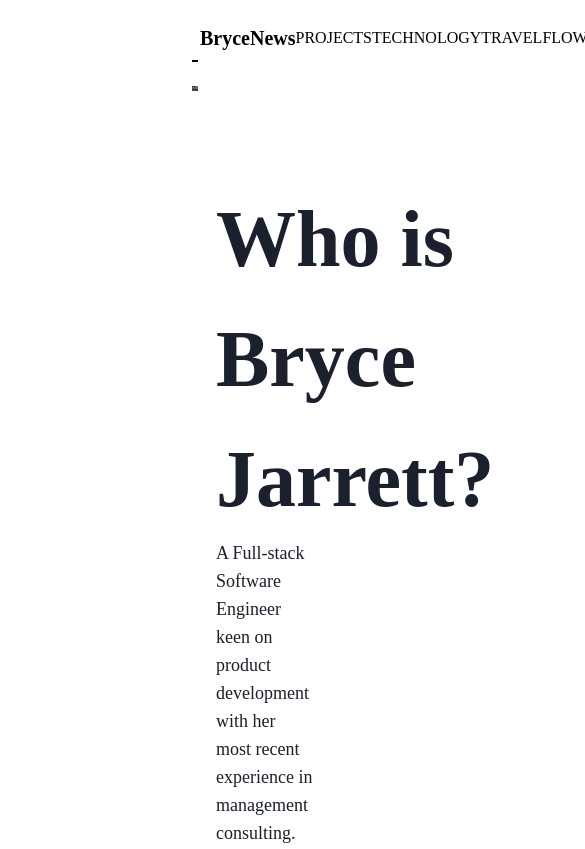
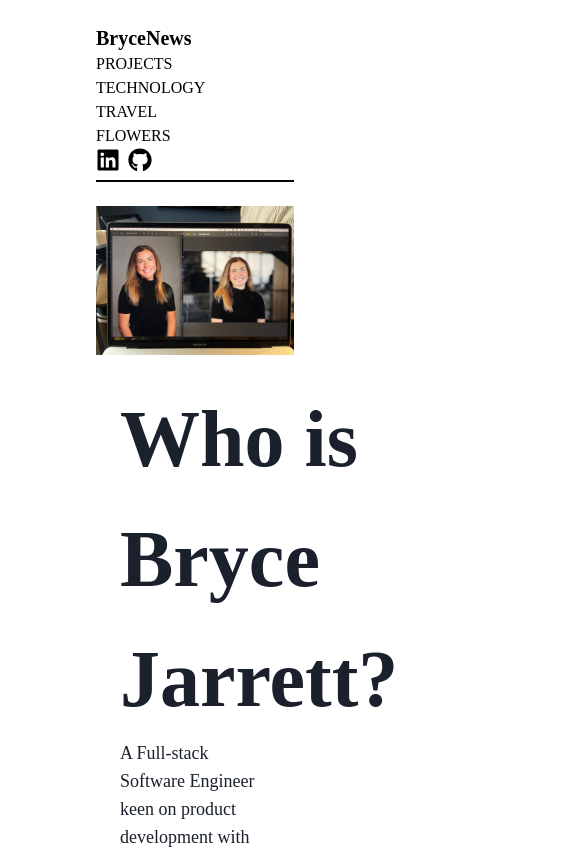
Before and after one commit to brycemara/brycejarrett, a Next.js app: page / in a window 390 px wide. Shown: the top 849 px of the page, 585 px wide, since content can reach past the window. Built offline with nearby package versions, Linux system fonts and the light colour scheme; a web font is replaced by a local one.

Commit message:
fix: responsiveness

```diff
--- a/src/components/GalleryGrid.tsx
+++ b/src/components/GalleryGrid.tsx
@@ -2,9 +2,7 @@ import Image from "next/image";
 
 export default function GalleryGrid({ images, cols }: any) {
   return (
-    <div
-      className={`mx-48 grid grid-cols-1 md:grid-cols-2 lg:grid-cols-${cols} gap-4 pt-6`}
-    >
+    <div className={`mx-48 grid md:grid-cols-2 lg:grid-cols-3 gap-4 pt-6`}>
       {images.map((img: any) => (
         <div key={img.src} className="max-w-auto">
           <div className="w-full relative pt-[100%]">
--- a/src/components/Header.tsx
+++ b/src/components/Header.tsx
@@ -1,5 +1,5 @@
 import Link from "next/link";
-import { FaLinkedin, FaGithub } from "react-icons/fa";
+import { FaLinkedin, FaGithub, FaHamburger } from "react-icons/fa";
 
 const Header = () => {
   const scrollToSection = (section: string) => {
@@ -11,9 +11,9 @@ const Header = () => {
     }
   };
   return (
-    <div className="mx-48 pt-6 pb-2 border-b-2 flex flex-row justify-between">
-      <h2 className="text-xl font-bold pl-2">BryceNews</h2>
-      <div className="w-2/5 flex flex-row justify-between pr-2 items-center">
+    <div className="mx-24 md:mx-48 pt-6 pb-2 border-b-2 flex flex-col lg:flex-row items-start lg:justify-between">
+      <h2 className="text-xl font-bold lg:pl-2">BryceNews</h2>
+      <div className="w-2/5 flex flex-col lg:flex-row justify-between pr-2 items-start lg:items-center">
         <button onClick={() => scrollToSection("projects")}>
           <h2>PROJECTS</h2>
         </button>
--- a/src/components/Landing.tsx
+++ b/src/components/Landing.tsx
@@ -3,14 +3,14 @@ import Image from "next/image";
 
 const Landing = () => {
   return (
-    <div className="mx-48 flex flex-col md:flex-row ">
+    <div className="mx-24 md:mx-48 flex flex-col lg:flex-row ">
       <Image
         src={headshot}
         alt="profile"
-        className="pt-6 w-full md:w-1/2 h-auto"
+        className="pt-6 w-full lg:w-1/2 h-auto"
       />
       <div className="flex flex-col p-6 items-start">
-        <h1 className="pt-16">
+        <h1 className="md:pt-16">
           Who is <br></br> Bryce Jarrett?
         </h1>
         <p className="text-lg">
--- a/src/components/ProjectCard.tsx
+++ b/src/components/ProjectCard.tsx
@@ -9,7 +9,7 @@ interface Props {
 
 export const ProjectCard = ({ id, Icon, name, description, tech }: Props) => {
   return (
-    <div className="w-full bg-black text-light-beige">
+    <div className="w-full bg-black text-white">
       <div
         className="relative flex flex-col items-center p-2 w-full"
         data-aos="fade-up"
@@ -19,7 +19,7 @@ export const ProjectCard = ({ id, Icon, name, description, tech }: Props) => {
         <div className="w-16 h-16 mt-4">
           <Icon size={40} />
         </div>
-        <div className="w-4/5 flex flex-col justify-between items-center h-full text-[#FF]">
+        <div className=" w-full md:w-4/5 flex flex-col justify-between text-center items-center h-full text-[#FF]">
           <h2 className="text-lg font-semibold mb-2">{name}</h2>
           <p className="text-base text-light-beige font-medium text-center pb-4">
             {description}
--- a/src/components/Projects.tsx
+++ b/src/components/Projects.tsx
@@ -4,9 +4,9 @@ import { ProjectCard } from "./ProjectCard";
 export default function Projects() {
   return (
     <div id={"projects"} className="w-full py-6 h-auto bg-black text-[#FFF]">
-      <div className="mx-48">
+      <div className="mx-24 md:mx-48">
         <h2 className="underline underline-offset-4 font-semibold">PROJECTS</h2>
-        <div className="grid grid-cols-3 gap-6">
+        <div className="grid grid-cols-1 lg:grid-cols-3 gap-6">
           {recentProjects.map((p) => {
             return <ProjectCard {...p} />;
           })}
--- a/src/components/Timeline.tsx
+++ b/src/components/Timeline.tsx
@@ -6,7 +6,7 @@ import Image from "next/image";
 
 export default function Timeline() {
   return (
-    <div className=" mx-48 grid grid grid-cols-[repeat(auto-fill,minmax(250px,1fr))] gap-10 pt-6 pb-16">
+    <div className="mx-36 md:mx-48 grid grid grid-cols-[repeat(auto-fill,minmax(250px,1fr))] gap-10 pt-6 pb-16">
       <div className="flex flex-col flex-grow">
         <div className="col-span-1 flex flex-col items-center">
           <div className="w-full relative pt-[90%]">
@@ -31,7 +31,7 @@ export default function Timeline() {
             <Image
               src={ttu}
               alt="profile"
-              objectFit="cover"
+              // objectFit="cover"
               fill
               className="w-full h-full top-0 left-0 object-cover"
             />
--- a/src/pages/index.tsx
+++ b/src/pages/index.tsx
@@ -3,6 +3,7 @@ import GalleryGrid from "@/components/GalleryGrid";
 
 // images
 // TODO: find a better way to import these
+import hawaii from "@/public/images/hawaii.jpeg";
 import egypt from "@/public/images/egypt.jpeg";
 import nice from "@/public/images/nice.jpeg";
 import mexico from "@/public/images/mexico.jpeg";
@@ -55,6 +56,10 @@ const travelImages = [
   {
     src: copenhagen,
     title: "Dinner at Noma in Copenhagen, Denmark",
+  },
+  {
+    src: hawaii,
+    title: "Splish spalshing in Kauai",
   },
 ];
 
```
Also changed, not shown: src/public/images/hawaii.jpeg (added).
